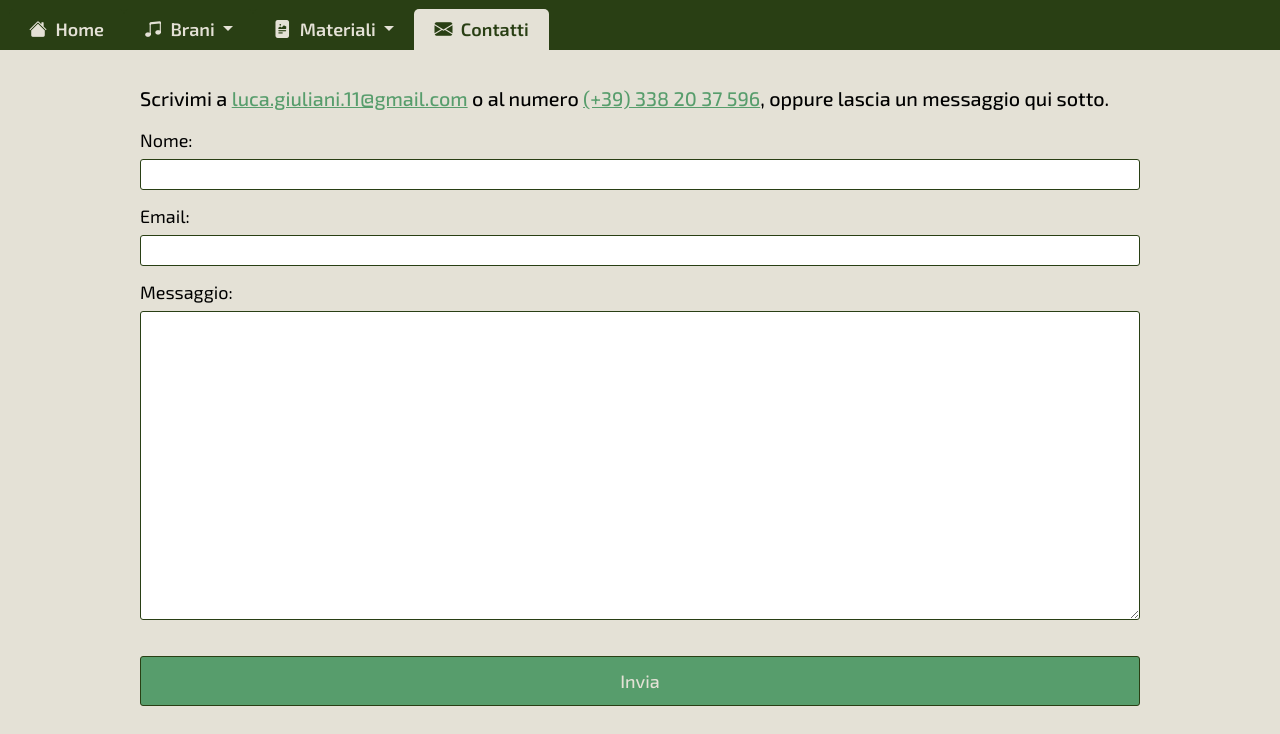
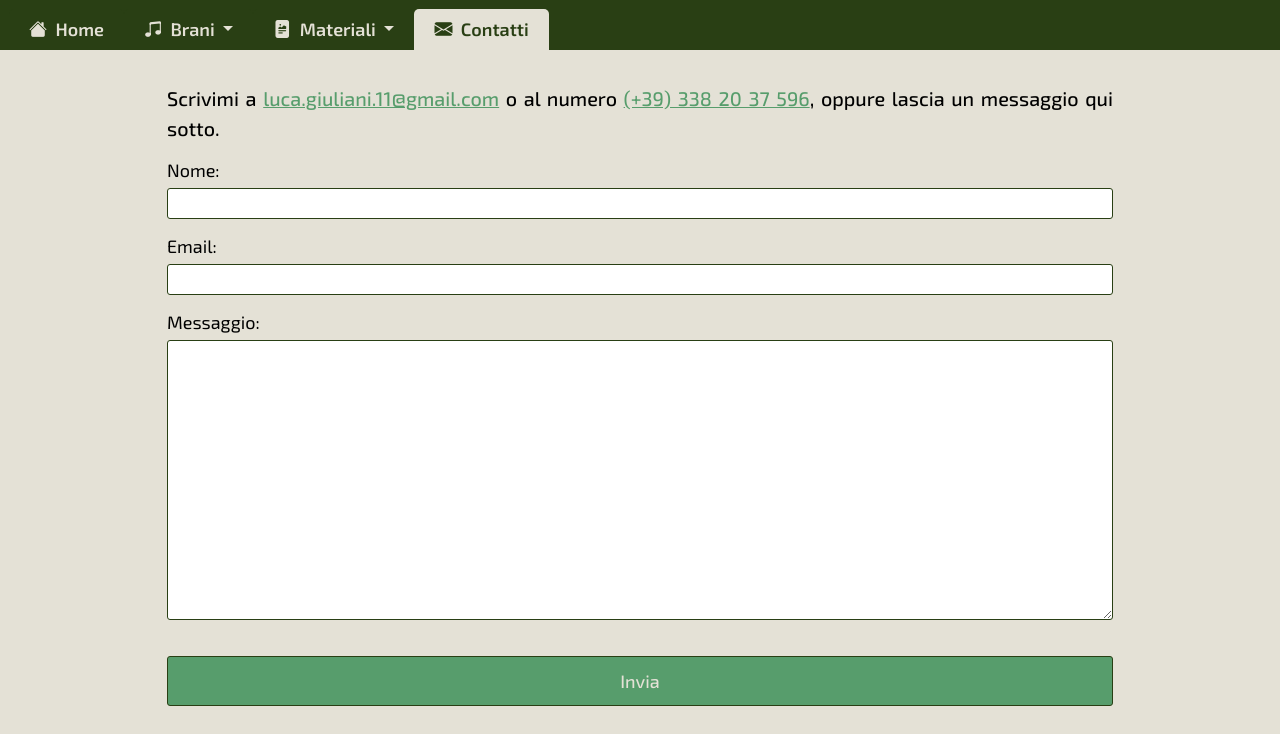
Before and after one commit to sempreverdesound/sempreverdesound.github.io, a plain HTML site: page index.html at #/contacts in a window 1280 px wide. Shown: the top 734 px of the page. Drawn offline with nearby package versions, Linux system fonts and the light colour scheme; some packages are replaced by stand-ins of ours.

Commit message:
Add x padding to contacts form

```diff
--- a/src/templates/contacts.html
+++ b/src/templates/contacts.html
@@ -1,8 +1,8 @@
-<div class="pt-2 d-block justified">
+<div class="px-4 pt-2 d-block justified">
     Scrivimi a <a href="mailto://luca.giuliani.11@gmail.com">luca.giuliani.11@gmail.com</a> o al numero
     <a href="tel://+393382037596">(+39) 338 20 37 596</a>, oppure lascia un messaggio qui sotto.
 </div>
-<form class="d-flex flex-column flex-grow-1 py-2"
+<form class="d-flex flex-column flex-grow-1 px-4 py-2"
       action="https://public.herotofu.com/v1/ca0d42b0-7e9c-11f0-b600-1fdb6134186f"
       accept-charset="UTF-8"
       method="post">
```
